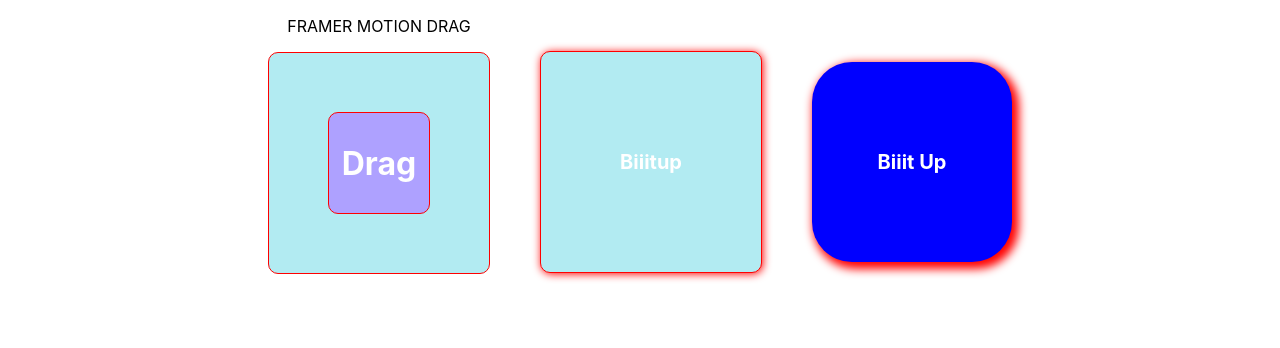
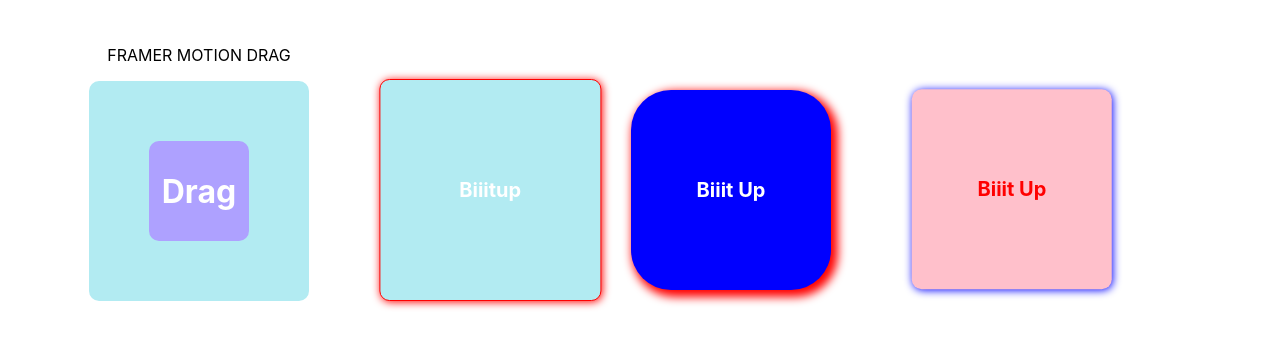
Before and after one commit to vinodhkumar-maker/framer, a React (Create React App) app: page / in a window 1280 px wide. Shown: the top 348 px of the page. Built offline with nearby package versions, Linux system fonts and the light colour scheme.

Commit message:
card added

```diff
--- a/src/Components/Dragpage.jsx
+++ b/src/Components/Dragpage.jsx
@@ -46,7 +46,7 @@ margin-bottom:50px;
     display:flex;
     justify-content:center;
     align-items:center;
-    border:1px solid red;
+
     padding:10px;
 
 }
@@ -58,8 +58,7 @@ margin-bottom:50px;
     height:100px;
     width:100px;
     background:#aea1ff;
-    border-radius:10px;
-    border:1px solid red;
+    border-radius:10px;,
     box-shadow: 0 0 10px 3px #;
 }
 
--- a/src/Components/RotatePage.jsx
+++ b/src/Components/RotatePage.jsx
@@ -34,6 +34,30 @@ const RotatePage = () => {
             >
                 Biiit Up
             </motion.div>
+            <motion.div className='scroll'
+            initial={{
+                opacity:0,
+                x:500,
+                y:-500,
+             }}
+             animate={{
+                opacity:1,
+                x:0,
+                y:0,
+                opacity:1,
+                transition:{
+                    duration:2,
+                    damping:5,
+                    type:'spring',
+                    staggerChildren:1,
+                    repeat:Infinity,
+                    boxShadow:'4px 4px 10px 10px red',
+                }
+             }}
+            >
+                Biiit Up
+
+            </motion.div>
         </Container>
     )
 }
@@ -58,6 +82,21 @@ margin-bottom:10px;
     font-weight:bold;
     font-size:20px;
     }
+    .scroll{
+        margin:80px;
+        width:200px;
+
+    height:200px;
+    background-color:pink;
+    border-radius:10px;
+    display:flex;
+    justify-content:center;
+    align-items:center;
+    color:red;
+    font-weight:bold;
+    font-size:20px;
+    box-shadow:1px 1px 8px blue;
+    }
 }
 
 `
--- a/src/Components/ScollPage.jsx
+++ b/src/Components/ScollPage.jsx
@@ -22,7 +22,7 @@ const ScollPage = () => {
             when:'beforeChildren',
             staggerChildren:0.4,
             boxshadow:'4px 4px 10px 3px red',
-            loop:Infinity,
+            repeat:Infinity,
         }
        }
 
@@ -40,6 +40,7 @@ const ScollPage = () => {
                     yoyo:Infinity
                 }
             }
+
         }>
             Biiitup
         </motion.p>
@@ -56,7 +57,8 @@ display:flex;
 flex-direction:column;
 justify-content:center;
 align-items:center;
-
+// width:100%;
+// height:100vh;
 .container{
     height:200px;
     width:200px;
@@ -74,6 +76,9 @@ align-items:center;
         font-weight:bold;
         cursor:pointer;
     }
+
+
+
 }
 
 `
```
